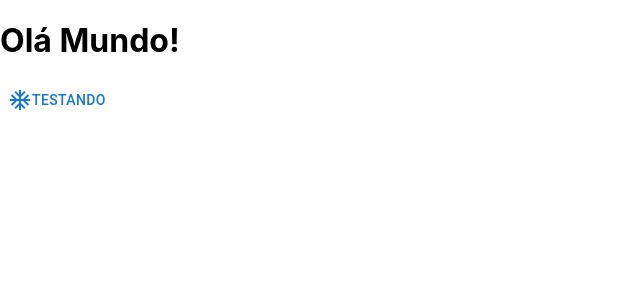
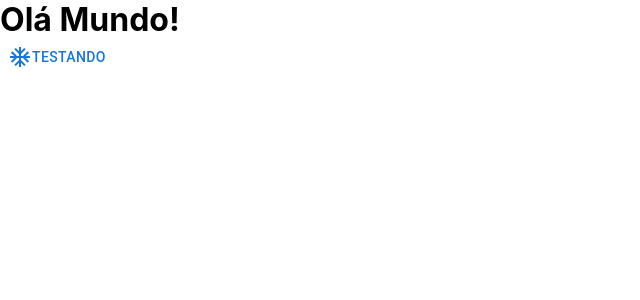
Before and after one commit to JPSS14/swgh-manager, a React (Create React App) app: page / in a window 1280 px wide. Shown: the top 300 px of the page, without its empty margins (0-640 px from the left). Built offline with nearby package versions, Linux system fonts and the light colour scheme.

Commit message:
Fix margin and padding

```diff
--- a/src/index.css
+++ b/src/index.css
@@ -1,3 +1,8 @@
+*{
+  margin: 0;
+  padding: 0;
+}
+
 body {
   margin: 0;
   font-family: -apple-system, BlinkMacSystemFont, 'Segoe UI', 'Roboto', 'Oxygen',
```
